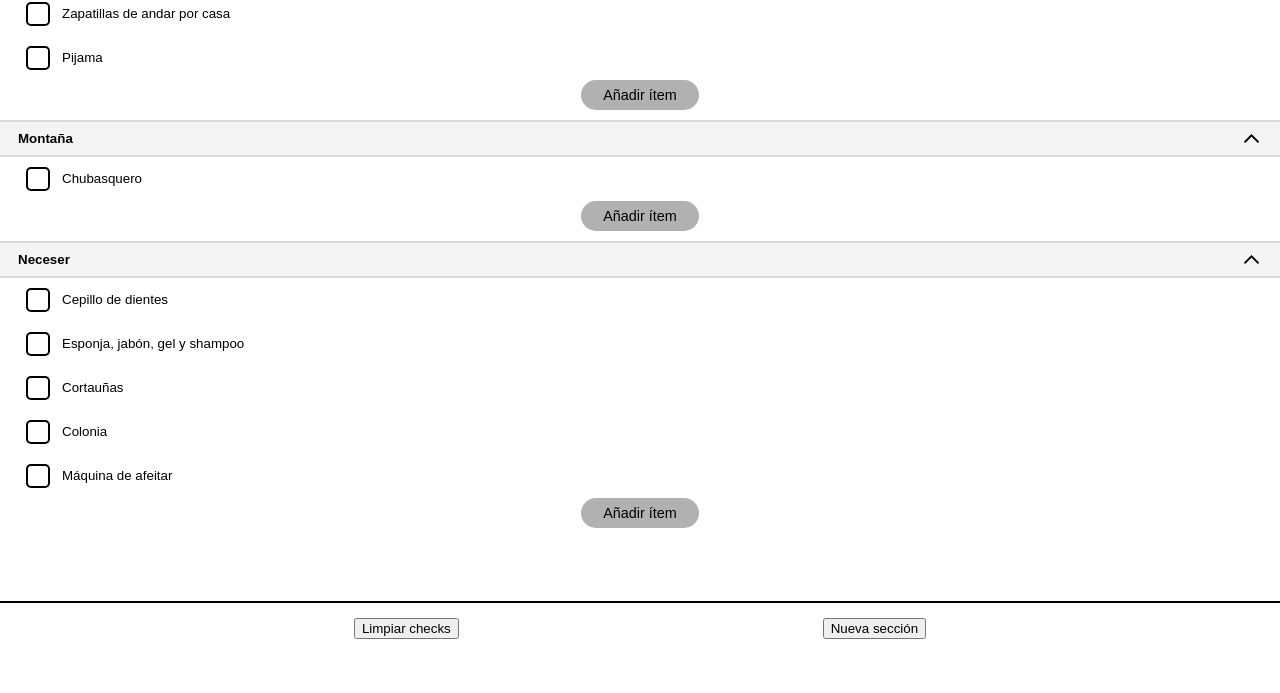
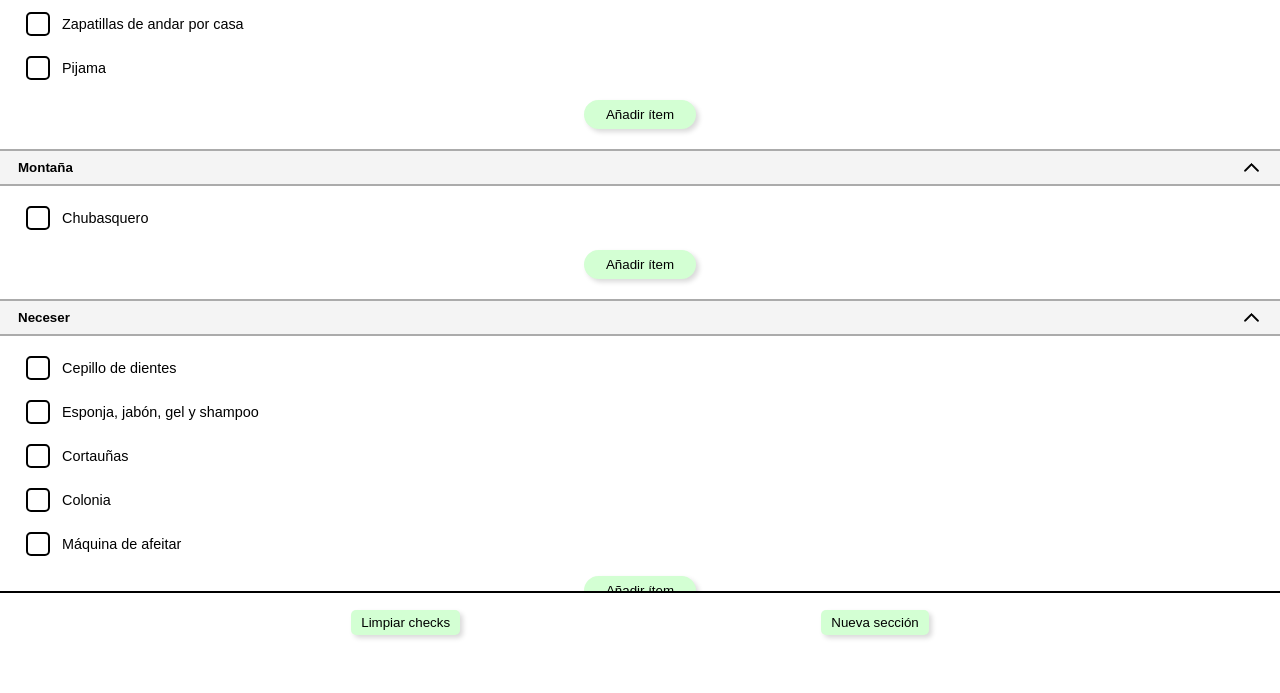
Before and after one commit to jaimemartinmartin15/ListaDeViaje, a website built with Parcel: page src/index.html in a window 1280 px wide. Shown: the part 147-840 px from the top of the page. Before the commit the page ends 800 px from the top, so only its background shows below. Built offline with nearby package versions, Linux system fonts and the light colour scheme.

Commit message:
Improved styles.

```diff
--- a/src/styles.css
+++ b/src/styles.css
@@ -1,6 +1,7 @@
 :root {
-  --color-item-group-header: #dadada;
-  --color-add-item-button: #b1b1b1;
+  --color-section-header: #f4f4f4;
+  --color-box-shadow: #dadada;
+  --color-background-button: #d3ffd3;
 }
 
 body {
@@ -51,11 +52,11 @@ h2.section__header {
   display: flex;
   justify-content: space-between;
   align-items: center;
-  background-color: #f4f4f4;
+  background-color: var(--color-section-header);
   padding: 4px 16px;
   margin: 0 0;
-  border-top: 2px solid var(--color-item-group-header);
-  border-bottom: 2px solid var(--color-item-group-header);
+  border-top: 2px solid color-mix(in srgb, var(--color-section-header) 70%, black);
+  border-bottom: 2px solid color-mix(in srgb, var(--color-section-header) 70%, black);
   font-size: 1.1rem;
 }
 
@@ -79,7 +80,7 @@ svg.section__header__arrow {
 
 .section__collapsible .items-container {
   list-style: none;
-  padding: 0;
+  padding: 10px 0;
 }
 
 li.item {
@@ -137,27 +138,40 @@ input[type="text"].item__name {
   outline: none;
   flex-grow: 1;
   text-overflow: ellipsis;
+  font-size: 0.9rem;
 }
 
 button.add-item {
   align-self: center;
   text-align: center;
-  border: 2px solid var(--color-add-item-button);
-  background-color: var(--color-add-item-button);
+  border: 2px solid var(--color-background-button);
+  background-color: var(--color-background-button);
+  box-shadow: 3px 3px 5px var(--color-box-shadow);
   border-radius: 15px;
   padding: 5px 20px;
-  font-size: 0.9rem;
+  margin-bottom: 10px;
 }
 
 #bottom-controls {
   position: sticky;
   bottom: 0;
-  height: 50px;
+  height: 60px;
   background-color: white;
   border-top: 2px solid black;
   display: flex;
   justify-content: space-evenly;
   align-items: center;
   gap: 10px;
-  margin-top: 10px;
 }
+
+#bottom-controls button {
+  border: none;
+  background-color: var(--color-background-button);
+  border-radius: 5px;
+  padding: 5px 10px;
+  box-shadow: 3px 3px 5px var(--color-box-shadow);
+}
+
+#bottom-controls button:active {
+  transform: translate(1px, 2px);
+}
```
